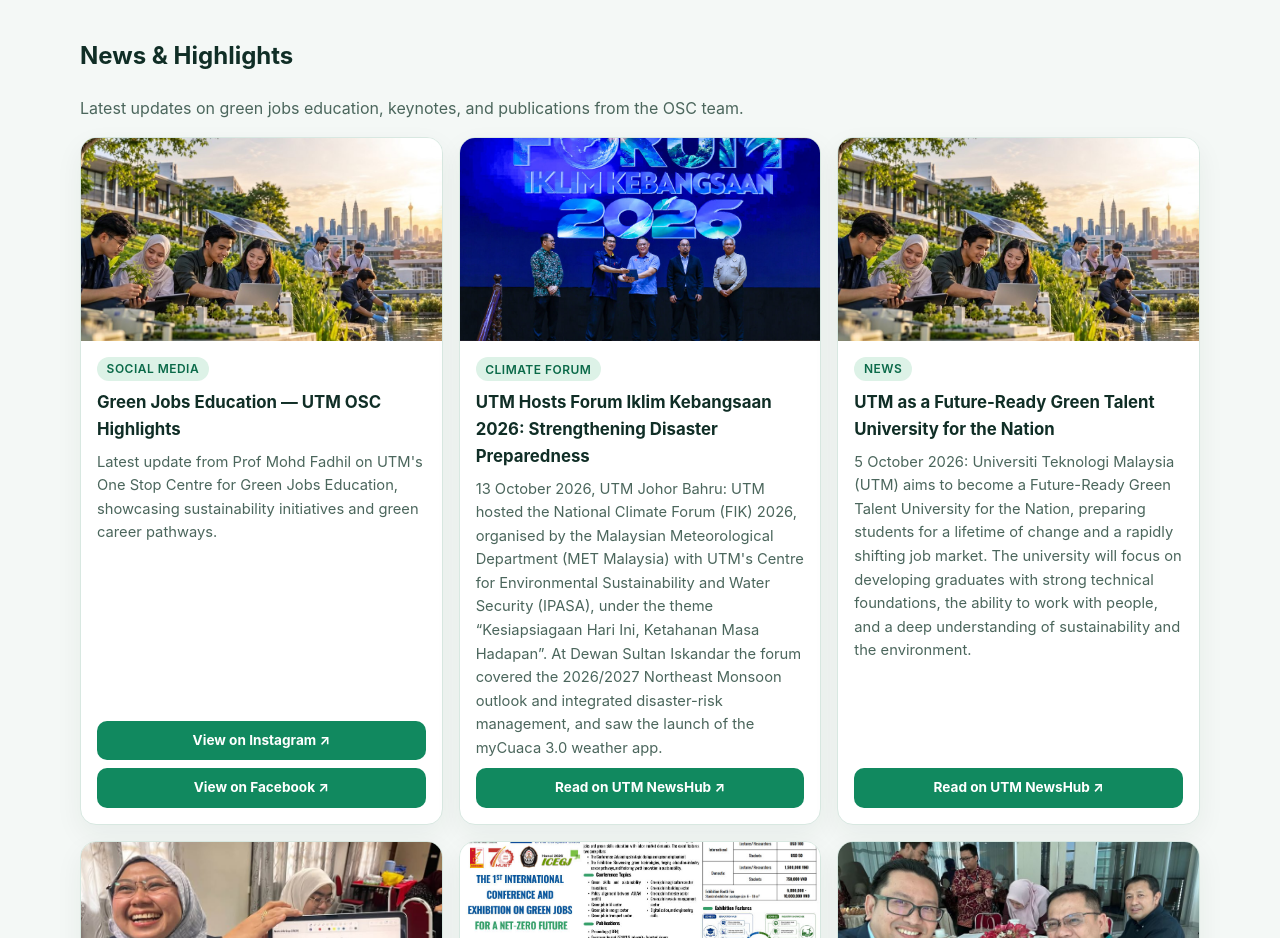
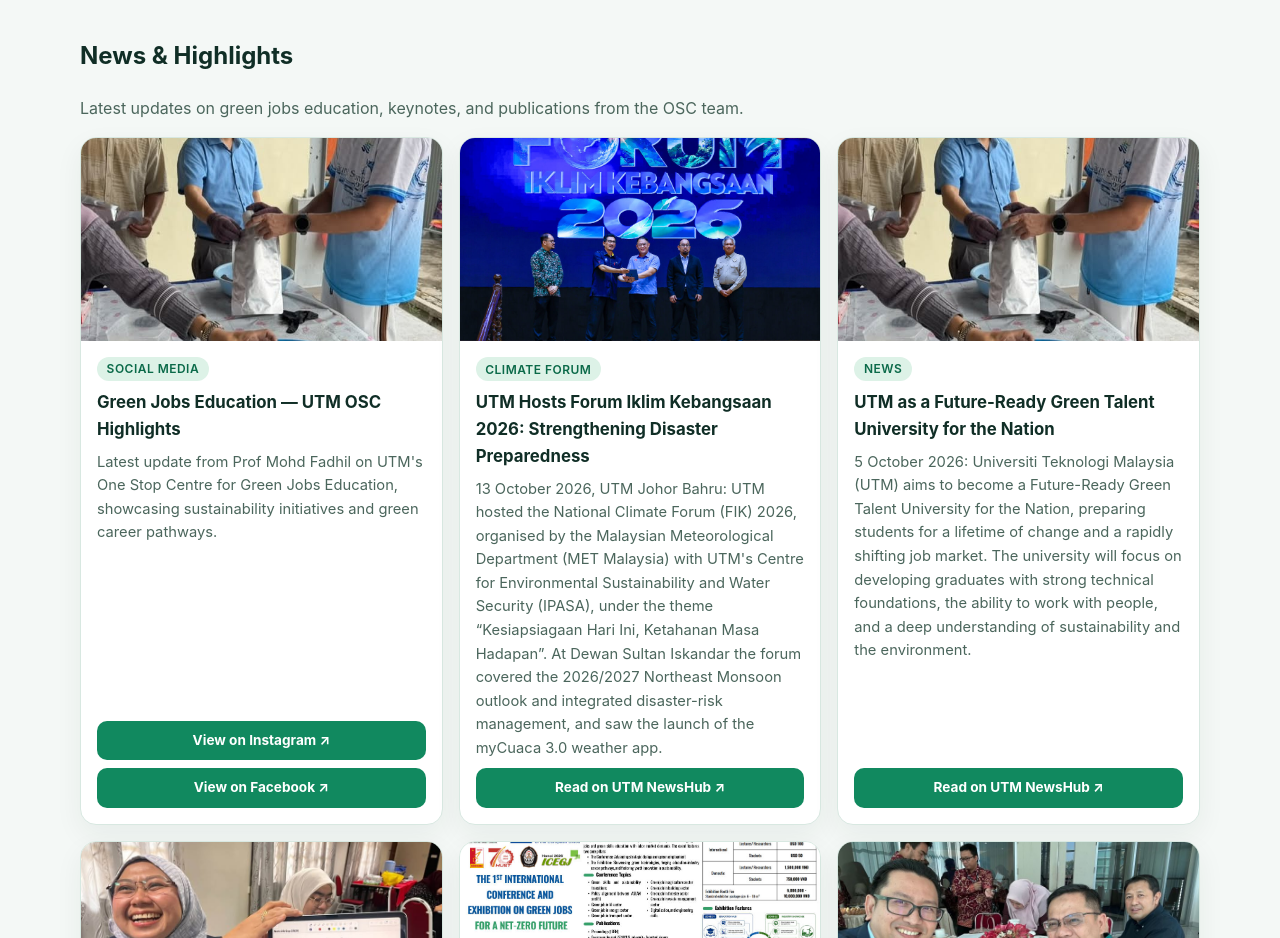
Before and after one commit to sharulhafiz/utm-osc, a plain HTML site: page index.html in a window 1280 px wide. Shown: the part 5140-6078 px from the top of the page. Drawn offline with Linux system fonts and the light colour scheme.

Commit message:
fix(osc): use actual Facebook post image for Social Media card
- Downloaded real image from https://scontent.fkul3-5.fna.fbcdn.net/...
- Updated index.html to reference post4-instagram.jpg
- Image is 58KB JPEG, 1280x577

```diff
--- a/index.html
+++ b/index.html
@@ -498,7 +498,7 @@
         </div>
         <div class="grid three news-grid">
           <article class="card news-card reveal">
-            <div class="news-img"><img src="src/post6-green-talent.jpg" alt="Instagram post from Prof Mohd Fadhil" loading="lazy" /></div>
+            <div class="news-img"><img src="src/post4-instagram.jpg" alt="Instagram post from Prof Mohd Fadhil" loading="lazy" /></div>
             <div class="news-body">
               <span class="news-tag">Social Media</span>
               <h3>Green Jobs Education — UTM OSC Highlights</h3>
@@ -517,7 +517,7 @@
             </div>
           </article>
           <article class="card news-card reveal">
-            <div class="news-img"><img src="src/post6-green-talent.jpg?v=20261007b" alt="Feature image of the UTM NewsHub article on the Future-Ready Green Talent University" loading="lazy" /></div>
+            <div class="news-img"><img src="src/post4-instagram.jpg?v=20261007b" alt="Feature image of the UTM NewsHub article on the Future-Ready Green Talent University" loading="lazy" /></div>
             <div class="news-body">
               <span class="news-tag">News</span>
               <h3>UTM as a Future-Ready Green Talent University for the Nation</h3>
```
Also changed, not shown: src/post4-instagram.jpg (added).
